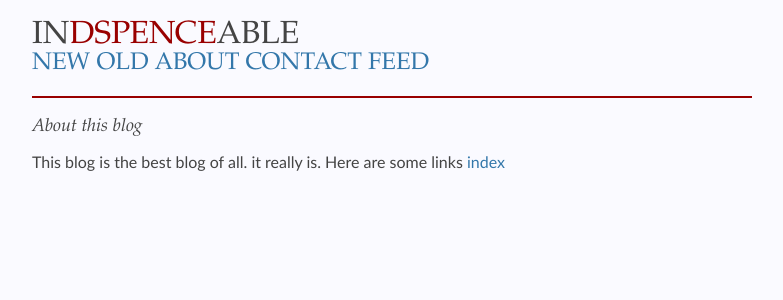
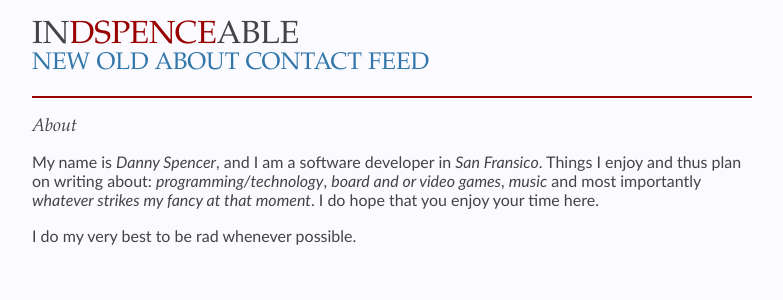
Before and after one commit to indspenceable/indspenceable.github.com, a Jekyll site: the page built from about.md, in a window 1280 px wide. Shown: the top 300 px of the page, without its empty margins (248-1031 px from the left). Built offline with Jekyll 4.4.1, drawn with Linux system fonts in a browser that asks for light colours.

Commit message:
Updated about page

```diff
--- a/about.md
+++ b/about.md
@@ -3,7 +3,8 @@ layout: default
 title: About
 ---
 
-### About this blog
+### About
 
-This blog is the best blog of all. it really is.
-Here are some links [index](/)
+My name is _Danny Spencer_, and I am a software developer in _San Fransico_. Things I enjoy and thus plan on writing about: _programming/technology_, _board and or video games_, _music_ and most importantly _whatever strikes my fancy at that moment_. I do hope that you enjoy your time here.
+
+I do my very best to be rad whenever possible.
```
Also changed, not shown: _includes/header.html (line endings or trailing spaces).
